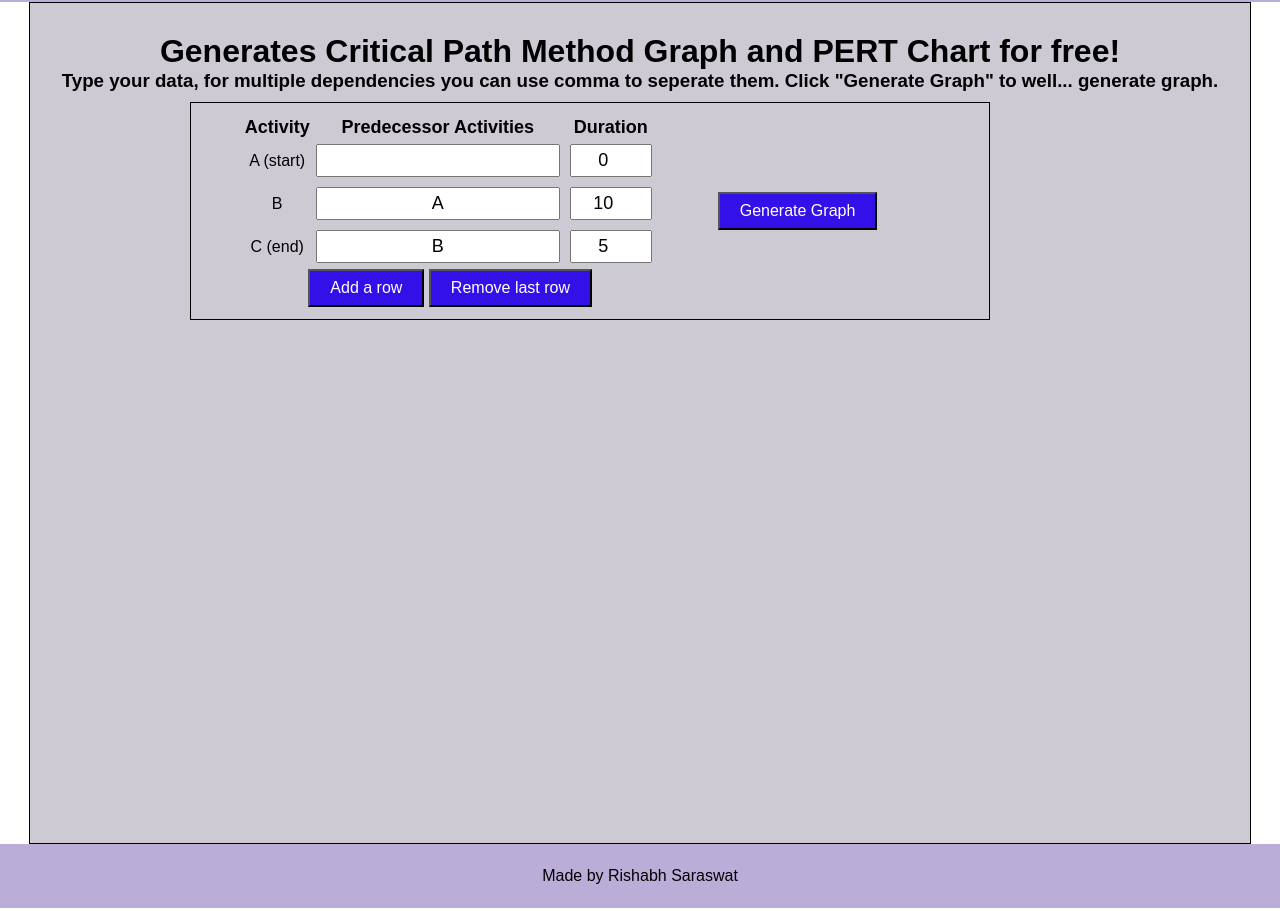
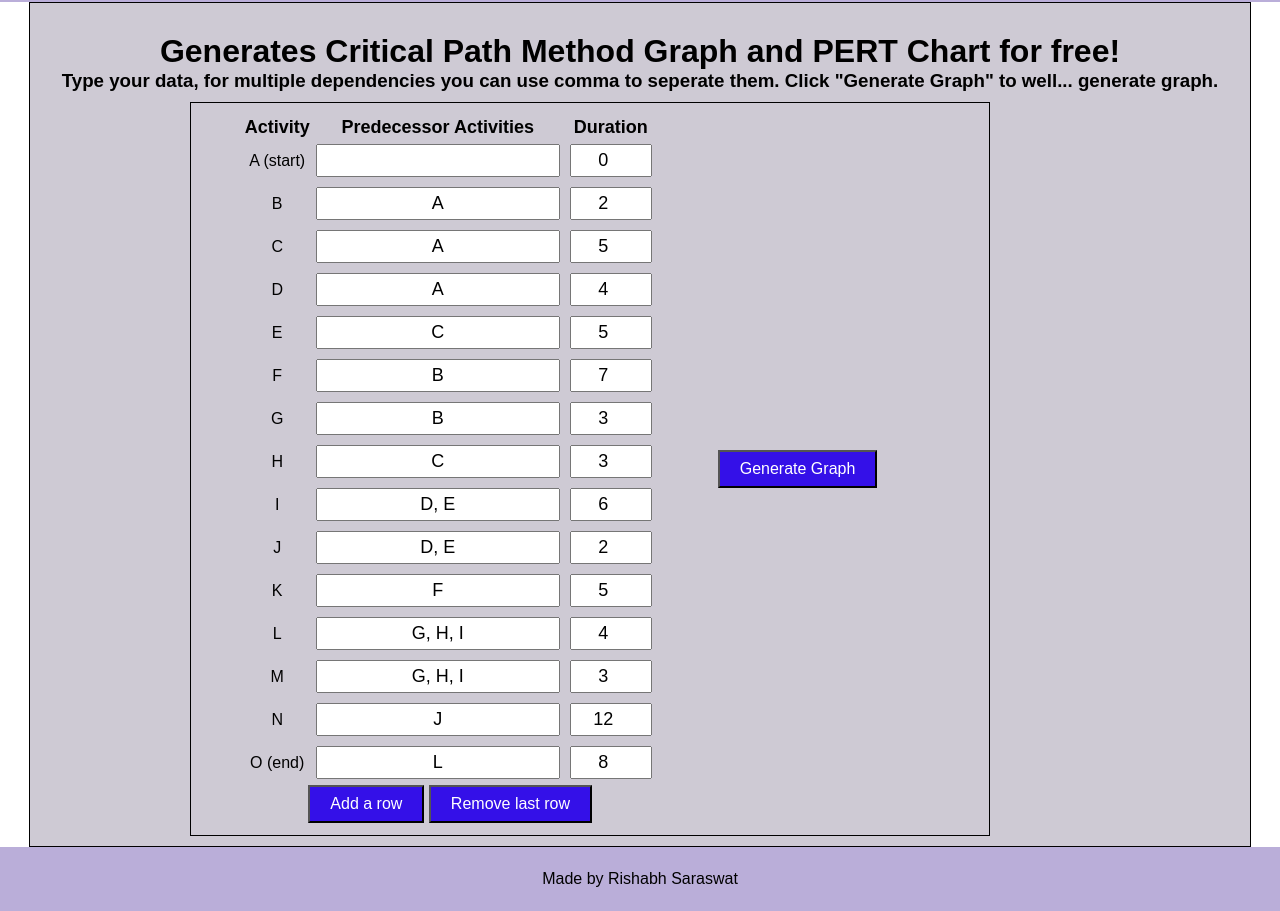
Before and after one commit to RoyalZebra/freepmcalculator, a website built with webpack: page public/index.html in a window 1280 px wide. Shown: the part 122-1033 px from the top of the page. Built offline with nearby package versions, Linux system fonts and the light colour scheme.

Commit message:
Added book example

```diff
--- a/public/index.html
+++ b/public/index.html
@@ -40,12 +40,72 @@
                 <tr id="row1">
                   <td><p class="act-name">B</p></td>
                   <td><input type="text" class="predec" value='A'/></td>
-                  <td><input type="number" class="duration" value="10" /></td>
+                  <td><input type="number" class="duration" value="2" /></td>
                 </tr>
                 <tr id="row2">
-                  <td><p class="act-name">C (end)</p></td>
+                  <td><p class="act-name">C</p></td>
+                  <td><input type="text" class="predec" value='A'/></td>
+                  <td><input type="number" class="duration" value="5" /></td>
+                </tr>
+                <tr id="row3">
+                  <td><p class="act-name">D</p></td>
+                  <td><input type="text" class="predec" value='A'/></td>
+                  <td><input type="number" class="duration" value="4" /></td>
+                </tr>
+                <tr id="row4">
+                  <td><p class="act-name">E</p></td>
+                  <td><input type="text" class="predec" value='C'/></td>
+                  <td><input type="number" class="duration" value="5" /></td>
+                </tr>
+                <tr id="row5">
+                  <td><p class="act-name">F</p></td>
                   <td><input type="text" class="predec" value='B'/></td>
+                  <td><input type="number" class="duration" value="7" /></td>
+                </tr>
+                <tr id="row6">
+                  <td><p class="act-name">G</p></td>
+                  <td><input type="text" class="predec" value='B'/></td>
+                  <td><input type="number" class="duration" value="3" /></td>
+                </tr>
+                <tr id="row7">
+                  <td><p class="act-name">H</p></td>
+                  <td><input type="text" class="predec" value='C'/></td>
+                  <td><input type="number" class="duration" value="3" /></td>
+                </tr>
+                <tr id="row8">
+                  <td><p class="act-name">I</p></td>
+                  <td><input type="text" class="predec" value='D, E'/></td>
+                  <td><input type="number" class="duration" value="6" /></td>
+                </tr>
+                <tr id="row9">
+                  <td><p class="act-name">J</p></td>
+                  <td><input type="text" class="predec" value='D, E'/></td>
+                  <td><input type="number" class="duration" value="2" /></td>
+                </tr>
+                <tr id="row10">
+                  <td><p class="act-name">K</p></td>
+                  <td><input type="text" class="predec" value='F'/></td>
                   <td><input type="number" class="duration" value="5" /></td>
+                </tr>
+                <tr id="row11">
+                  <td><p class="act-name">L</p></td>
+                  <td><input type="text" class="predec" value='G, H, I'/></td>
+                  <td><input type="number" class="duration" value="4" /></td>
+                </tr>
+                <tr id="row12">
+                  <td><p class="act-name">M</p></td>
+                  <td><input type="text" class="predec" value='G, H, I'/></td>
+                  <td><input type="number" class="duration" value="3" /></td>
+                </tr>
+                <tr id="row12">
+                  <td><p class="act-name">N</p></td>
+                  <td><input type="text" class="predec" value='J'/></td>
+                  <td><input type="number" class="duration" value="12" /></td>
+                </tr>
+                <tr id="row12">
+                  <td><p class="act-name">O (end)</p></td>
+                  <td><input type="text" class="predec" value='L'/></td>
+                  <td><input type="number" class="duration" value="8" /></td>
                 </tr>
               </tbody>
             </form>
```
